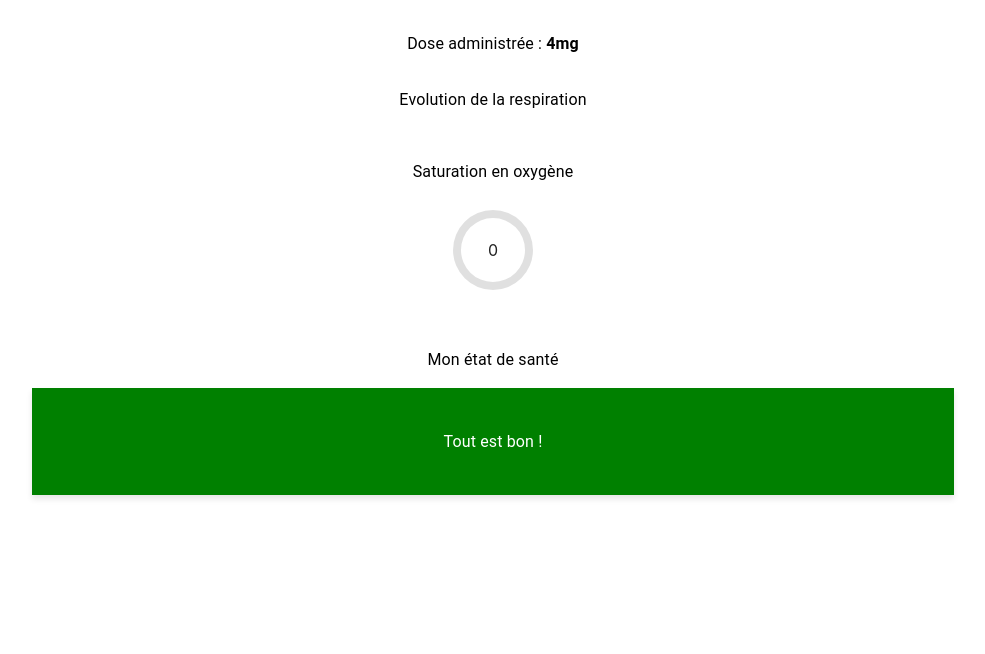
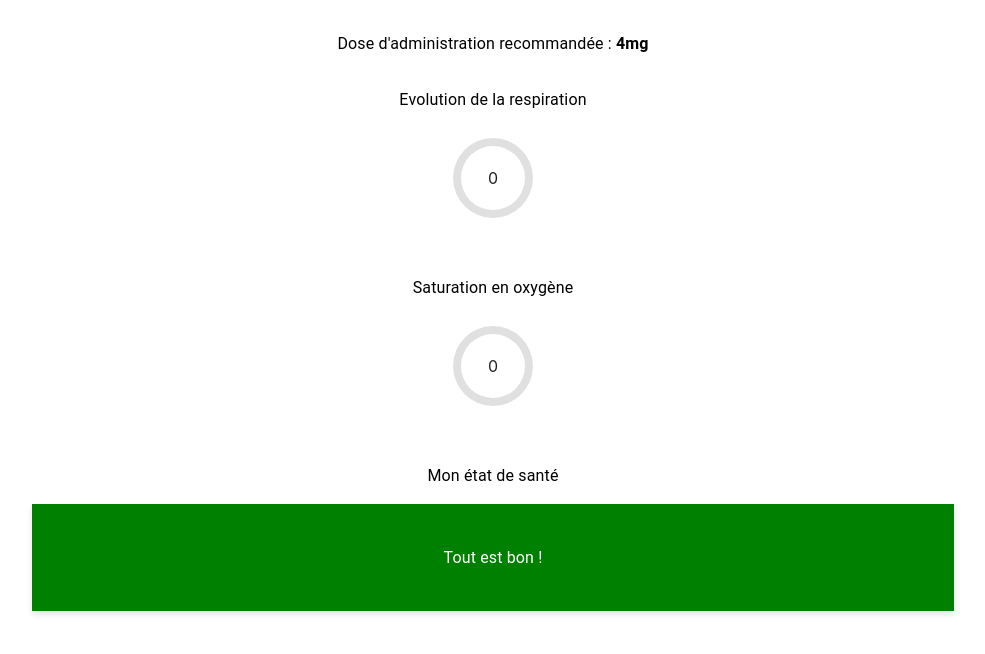
Before and after one commit to merebeabiguime/smart-biomarker-adjust, a React (Create React App) app in the folder frontend/: page / in a window 1280 px wide. Shown: the top 654 px of the page, without its empty margins (147-1132 px from the left). Built offline with nearby package versions, Linux system fonts and the light colour scheme.

Commit message:
Implement OxygenSaturation chart and improve main page

```diff
--- a/frontend/src/App.tsx
+++ b/frontend/src/App.tsx
@@ -2,6 +2,7 @@ import { Box, Container, Grid2, Typography } from "@mui/material";
 import "./App.css";
 import GaugeChart from "./common/components/GaugeChart/GaugeChart";
 import BreathingStatus from "./modules/BreathingStatus/BreathingStatus";
+import OxygenStaturation from "./modules/OxygenSaturation/OxygenSaturation";
 
 function App() {
   return (
@@ -9,7 +10,8 @@ function App() {
       <Grid2 container justifyContent={"center"} mt={4}>
         <Grid2>
           <Typography>
-            Dose administrée : <span style={{ fontWeight: "bold" }}>4mg</span>
+            Dose d'administration recommandée :
+            <span style={{ fontWeight: "bold" }}> 4mg</span>
           </Typography>
         </Grid2>
       </Grid2>
@@ -19,12 +21,14 @@ function App() {
             Evolution de la respiration
           </Typography>
         </Grid2>
+        <BreathingStatus />
       </Grid2>
       <Grid2 container justifyContent={"center"} mt={4}>
         <Grid2 mb={2} width={"100%"}>
           <Typography textAlign={"center"}>Saturation en oxygène</Typography>
         </Grid2>
-        <BreathingStatus />
+
+        <OxygenStaturation />
       </Grid2>
       <Grid2 container justifyContent={"center"} mt={4}>
         <Grid2 mb={2} width={"100%"}>
--- /dev/null
+++ b/frontend/src/modules/OxygenSaturation/OxygenSaturation.tsx
@@ -0,0 +1,14 @@
+import { Grid2 } from "@mui/material";
+import GaugeChart from "../../common/components/GaugeChart/GaugeChart";
+import { useAppSelector } from "../../common/store/redux";
+
+export default function OxygenStaturation() {
+  const oxygenPercentage = useAppSelector(
+    (state) => state.receivedData.oxygenPercentage
+  );
+  return (
+    <Grid2 mb={2} width={"100%"} height={"100%"}>
+      <GaugeChart value={oxygenPercentage} />
+    </Grid2>
+  );
+}
--- /dev/null
+++ b/frontend/src/modules/OxygenSaturation/repository/types/TonSetOxygenSaturationAttributes.ts
@@ -0,0 +1,3 @@
+export type TonSetOxygenSaturationAttributes = {
+  oxygenPercentage: number;
+};
```
Also changed, not shown: frontend/src/modules/OxygenSaturation/repository/oxygenSaturationRepository.tsx (added, +17 -0 lines).
